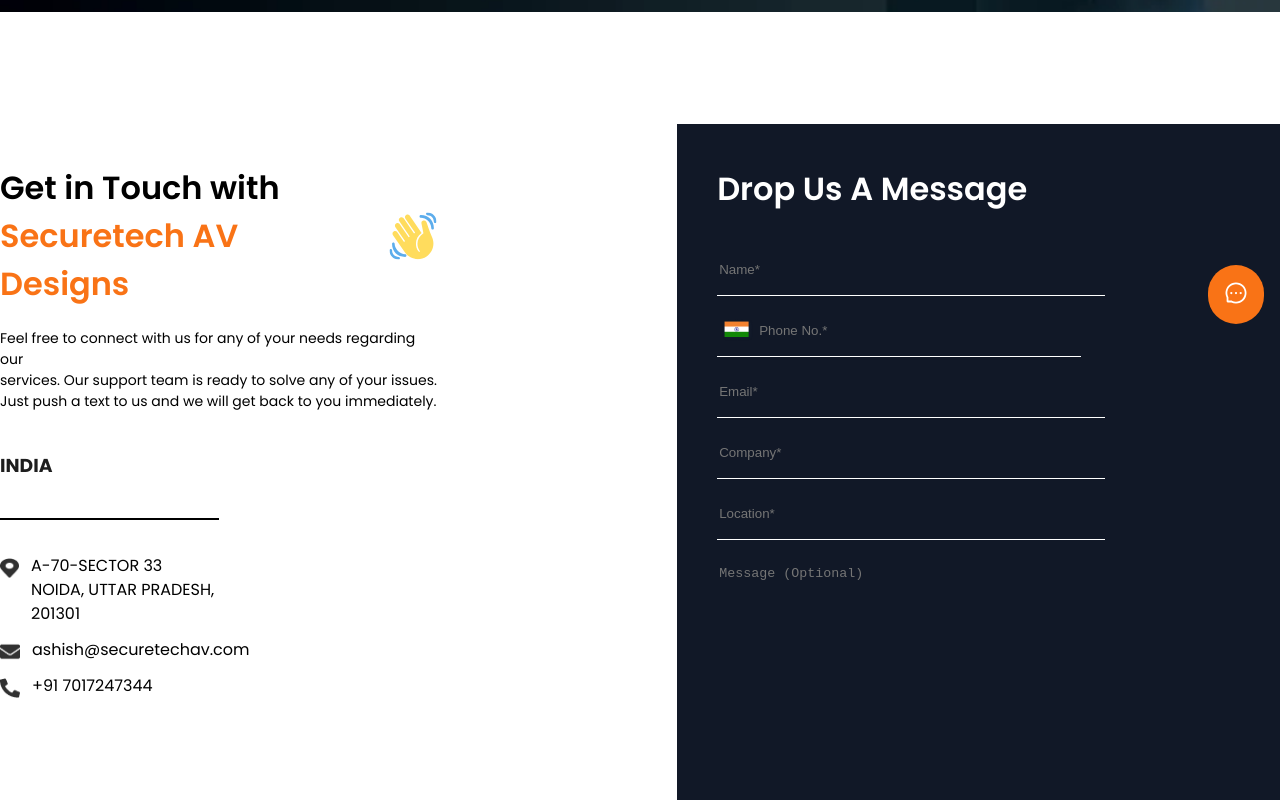
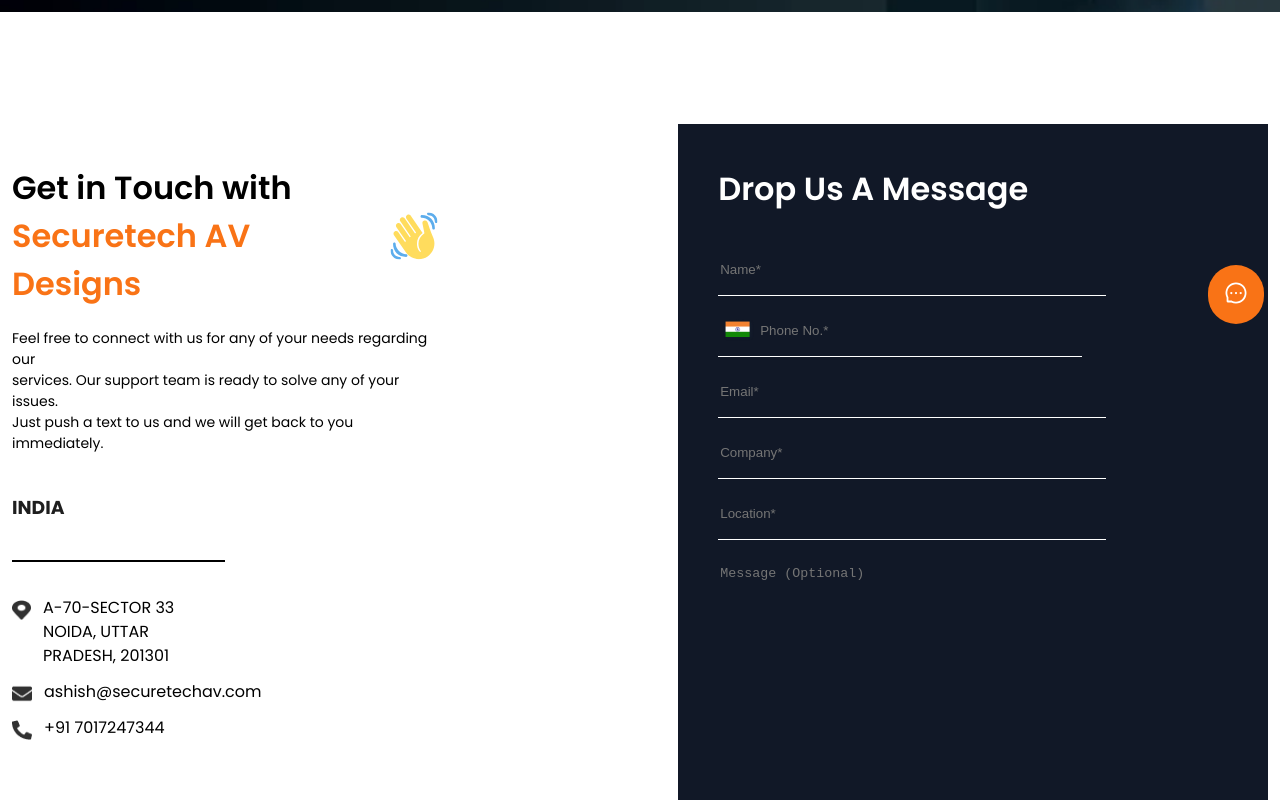
Before and after one commit to AshishBhardwaj01/securetech, a React (Vite) app: page /Contactus in a window 1280 px wide. Shown: the part 460-1260 px from the top of the page. Built offline with nearby package versions, Linux system fonts and the light colour scheme; a web font is replaced by a local one.

Commit message:
"Updated CSS classes in ContactForm and SolutionsContainer components"

```diff
--- a/src/components/contactform.jsx
+++ b/src/components/contactform.jsx
@@ -51,7 +51,7 @@
       onSubmit={handleSubmit}
     >
       {" "}
-      <div className="flex flex-col items-center justify-center max-w-full">
+      <div className="flex flex-col items-center justify-center max-w-full 2xl:pl-3 xl:pl-0 ">
         <div className="flex flex-col items-start xl:px-4 justify-start gap-5 max-w-full">
           <div className="flex flex-col items-start justify-start text-29xl">
             <h1 className="m-0 mt-10 tracking-normal leading-normal font-semibold">
@@ -119,7 +119,7 @@
           </div>
         </div>
       </div>
-      <div className="flex bg-gray-900 lg:max-w-full flex-col lg:rounded-lg items-start justify-center py-5 sm:pb-5 px-10 sm:pr-5 sm:pl-5 gap-2.5 lg:gap-0 text-white">
+      <div className="flex bg-gray-900 lg:max-w-full mr-3 sm:mx-0 flex-col lg:rounded-lg items-start justify-center py-5 sm:pb-5 px-10 sm:pr-5 sm:pl-5 gap-2.5 lg:gap-0 text-white">
         <h1 className="font-poppins font-semibold items-start">
           Drop Us A Message
         </h1>
--- a/src/components/solutions.jsx
+++ b/src/components/solutions.jsx
@@ -35,7 +35,7 @@
 
 const SolutionsContainer = ({ className = "" }) => {
   return (
-    <div className="container mx-auto p-6 lg:p-0">
+    <div className="container mx-auto p-6 xl:p-0">
       {solutions.map((solution, index) => (
         <div
           key={index}
```
